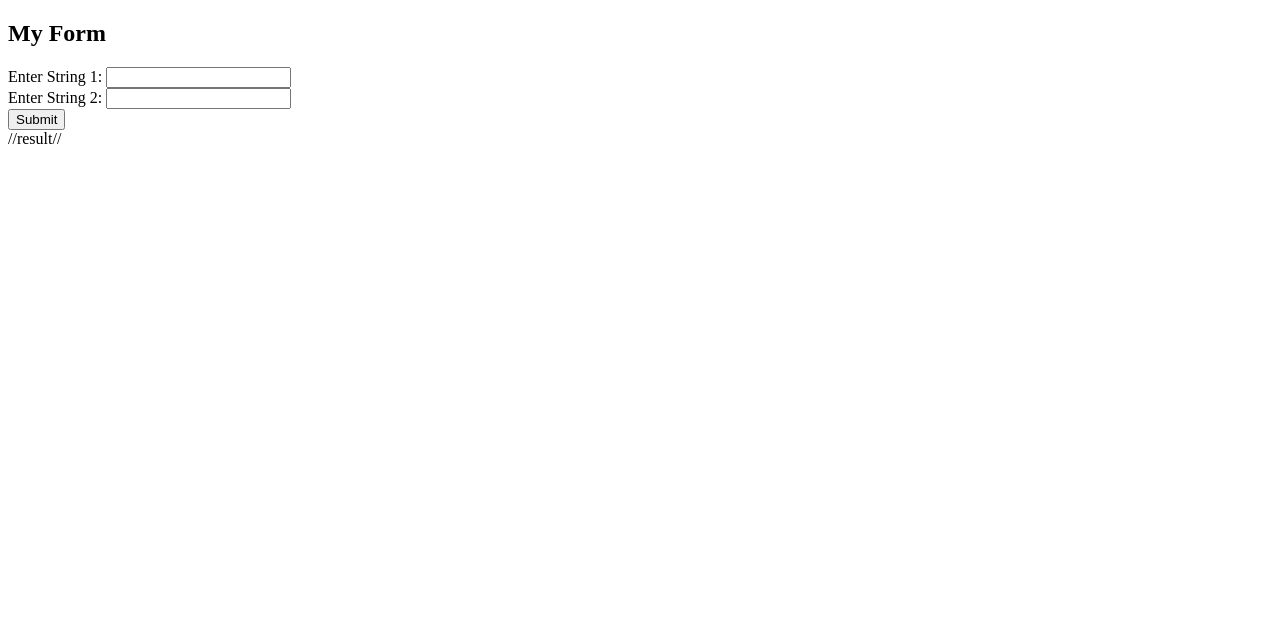
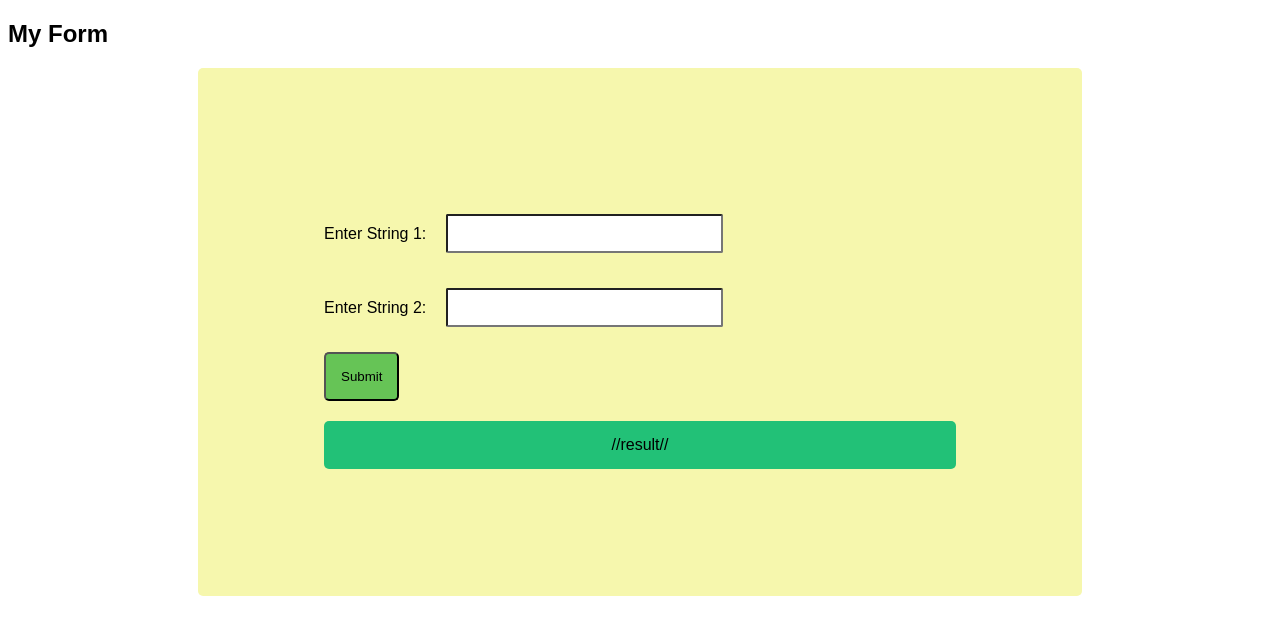
Before and after one commit to successacademycharterschools/jubilant-pancake, a Flask app: page / in a window 1280 px wide. Shown: the top 635 px of the page. Run offline with Flask 2, Linux system fonts and the light colour scheme; some libraries are stand-ins or nearby versions.

Commit message:
Made style changes to the webform:
- static/css/styles.css: added the main styles to this style-sheet for the webform
- static/javascript/service.js: made result message more user-friendly
- templates/appForm.html: put message output inside web-form.

```diff
--- a/static/css/styles.css
+++ b/static/css/styles.css
@@ -0,0 +1,50 @@
+/* Our css styles */
+
+body {
+	font-family: Arial, Helvetica, sans-serif;
+}
+
+label {
+	padding-right: 15px;
+}
+
+.container {
+	margin: auto;
+	width: 50%;
+	border-radius: 5px;
+	background-color: #f6f7ad;
+	padding: 10%;
+}
+
+.formGroup {
+	padding: 10px 0 10px 0;
+	margin: 10px 0 15px 0;
+}
+
+input[type=text] {
+	width: 40%;
+	height: 15px;
+	font-size: 15px;
+	padding: 10px;
+	border-radius: 2px;
+}
+
+button[type=submit] {
+	border-radius: 5px;
+	background-color: #66c456;
+	padding: 15px;
+	cursor: pointer;
+}
+
+button[type=submit]:hover {
+	background-color: #95e288;
+}
+
+.outputContainer {
+	text-align: center;
+	margin-top: 20px;
+	padding: 15px;
+	border-radius: 5px;
+	border-color: #3f7059;
+	background-color: #22c177;
+}
--- a/static/javascript/service.js
+++ b/static/javascript/service.js
@@ -12,9 +12,16 @@ function formController($scope, $http) {
 
 	// process the form
 	$scope.submitForm = function() {
+
+		// if no variables are entered or the formData is empty, then we do not make a service call
+		if (Object.keys($scope.formData).length == 0 || ($scope.formData.str1 == '' && $scope.formData.str2 == '')) {
+			$scope.result = 'You have to enter two strings to calculate the edit distance';
+			return false;
+		}
+
 		$http.post('http://127.0.0.1:5002/test_string', $scope.formData)
 			.success(function(data) {
-				$scope.result = data.moves;
+				$scope.result = data.moves + ' moves would be needed';
 			}
 		);
 	};
--- a/templates/appForm.html
+++ b/templates/appForm.html
@@ -27,8 +27,9 @@
 				<button type="submit">Submit</button>
 			</div>
 		</form>
+
+		<!-- Our message div -->
+		<div id="message" class="outputContainer">//result//</div>
 	</div>
-
-	<div id="message" class="message">//result//</div>
 </body>
 </html>
```
